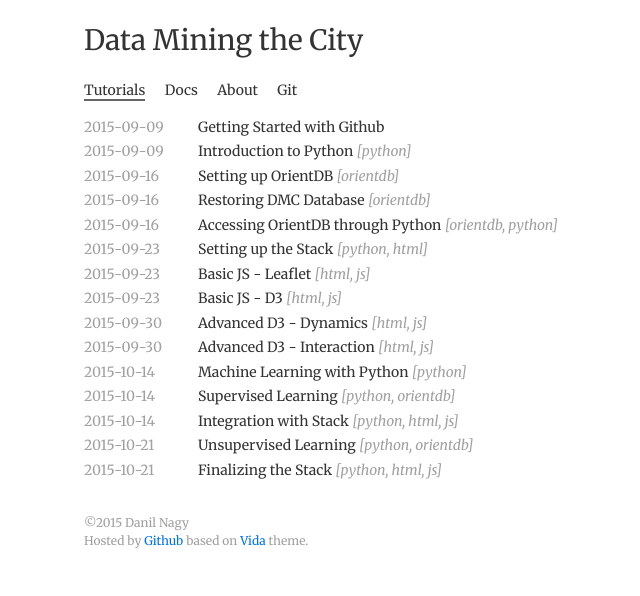
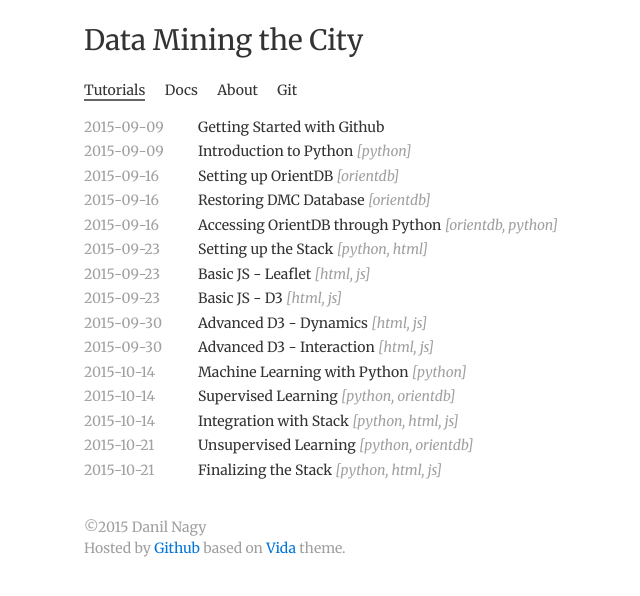
Before and after one commit to danilnagy/dmc, a Jekyll site: the page built from index.html, in a window 1280 px wide. Shown: the top 596 px of the page, without its empty margins (172-812 px from the left). Built offline with Jekyll 4.4.1, drawn with Linux system fonts in a browser that asks for light colours; Markdown is read by kramdown in place of the engine named in the settings.

Commit message:
Update _layout.scss

```diff
--- a/_sass/_layout.scss
+++ b/_sass/_layout.scss
@@ -30,7 +30,7 @@ main {
 
 .site-footer {
     color: $meta-color;
-    font-size: $smallest-font-size;
+    font-size: $small-font-size;
 }
 
 .posts {
```
